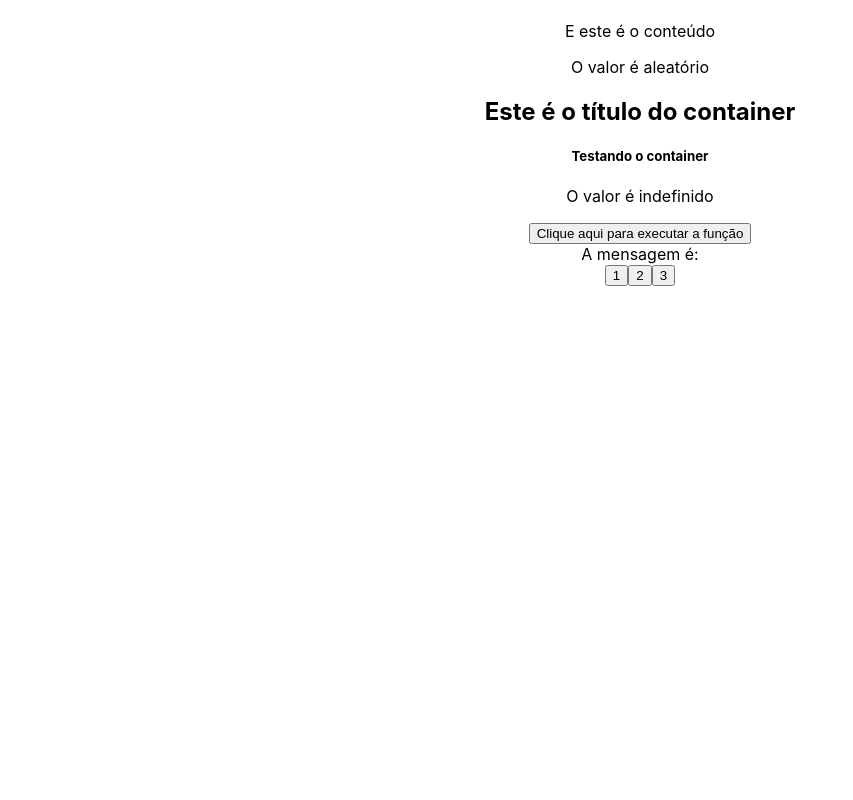
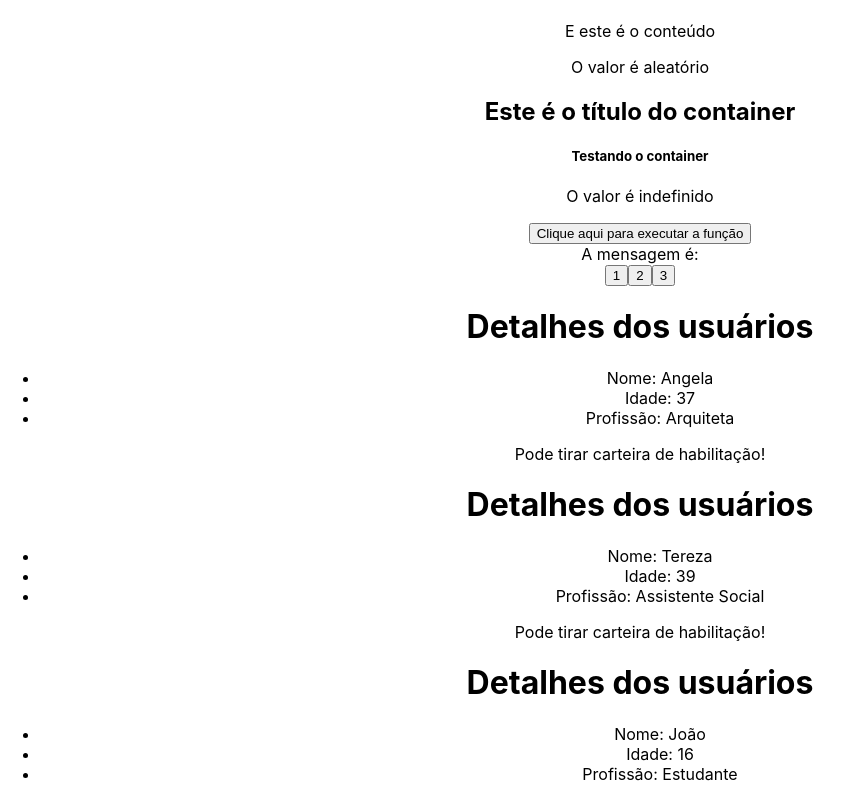
Before and after one commit to sucodelarangela/miniblog, a React (Create React App) app in the folder 3_AVANCANDO_NO_REACT/avancando-react/: page / in a window 1280 px wide. Shown: the part 2620-3420 px from the top of the page, without its empty margins (0-853 px from the left). Before the commit the page ends 2906 px from the top, so only its background shows below. Built offline with nearby package versions, Linux system fonts and the light colour scheme.

Commit message:
solving course exercise

```diff
--- a/3_AVANCANDO_NO_REACT/avancando-react/src/App.js
+++ b/3_AVANCANDO_NO_REACT/avancando-react/src/App.js
@@ -7,6 +7,9 @@ import CarDetails from './Components/CarDetails';
 import Fragment from './Components/Fragment';
 import Container from './Components/Container';
 import ExecuteFunction from './Components/ExecuteFunction';
+import Message from './Components/Message';
+import ChangeMsgState from './Components/ChangeMsgState';
+import UserDetails from './Components/UserDetails';
 
 // styles
 import './App.css';
@@ -16,8 +19,6 @@ import City from './assets/city.jpg';
 
 // hooks
 import { useState } from 'react';
-import Message from './Components/Message';
-import ChangeMsgState from './Components/ChangeMsgState';
 
 function App() {
   // const name = 'Tereza';
@@ -39,6 +40,13 @@ function App() {
   const handleMessage = (msg) => {
     setMessage(msg);
   };
+
+  // Exercise
+  const people = [
+    { id: 1, name: "Angela", age: '37', profession: 'Arquiteta' },
+    { id: 2, name: "Tereza", age: '39', profession: 'Assistente Social' },
+    { id: 3, name: "João", age: '16', profession: 'Estudante' },
+  ];
 
   return (
     <div className="App">
@@ -78,6 +86,11 @@ function App() {
       {/* State Lift */}
       <Message msg={message} />
       <ChangeMsgState handleMessage={handleMessage} />
+
+      {/* Exercise */}
+      {people.map((user) => (
+        <UserDetails name={user.name} age={user.age} profession={user.profession} key={user.id} />
+      ))}
     </div>
   );
 }
--- /dev/null
+++ b/3_AVANCANDO_NO_REACT/avancando-react/src/Components/UserDetails.js
@@ -0,0 +1,15 @@
+const UserDetails = ({ name, age, profession }) => {
+  return (
+    <div>
+      <h1>Detalhes dos usuários</h1>
+      <ul>
+        <li>Nome: {name}</li>
+        <li>Idade: {age}</li>
+        <li>Profissão: {profession}</li>
+      </ul>
+      {age >= 18 && <p>Pode tirar carteira de habilitação!</p>}
+    </div>
+  );
+};
+
+export default UserDetails;
```
